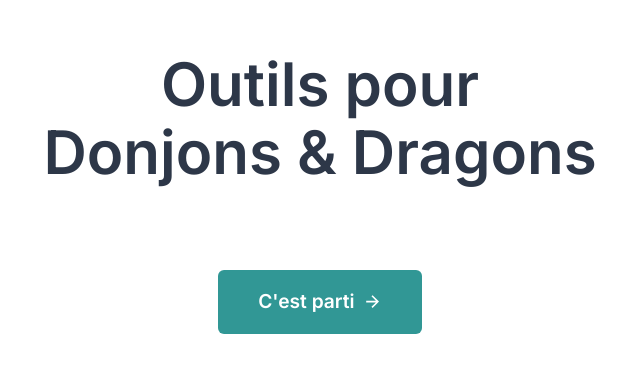
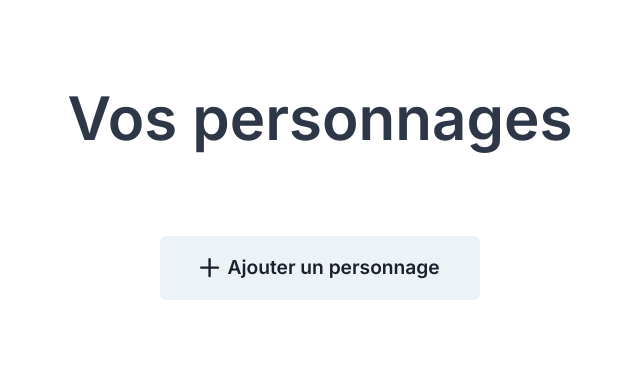
Before and after one commit to hugomartinet/dnd-tools, a React (Create React App) app: page /character in a window 1280 px wide. Shown: the part 206-578 px from the top of the page, without its empty margins (320-960 px from the left). Built offline with nearby package versions, Linux system fonts and the light colour scheme.

Commit message:
:sparkles: add react-router

```diff
--- a/src/App.tsx
+++ b/src/App.tsx
@@ -1,11 +1,12 @@
 import { ChakraProvider } from '@chakra-ui/react'
-import Home from './routes/home'
+import { RouterProvider } from 'react-router-dom'
+import { router } from './routes'
 import theme from './theme'
 
 function App() {
   return (
     <ChakraProvider theme={theme}>
-      <Home />
+      <RouterProvider router={router} />
     </ChakraProvider>
   )
 }
--- /dev/null
+++ b/src/routes/character/index.tsx
@@ -0,0 +1,21 @@
+import { AddIcon } from '@chakra-ui/icons'
+import { Button, Center, Heading, HStack, VStack } from '@chakra-ui/react'
+
+function CharacterList() {
+  return (
+    <Center height="100vh" width="100vw">
+      <VStack>
+        <Heading as="h1" size="3xl" mb={20}>
+          Vos personnages
+        </Heading>
+        <HStack>
+          <Button size="xl" leftIcon={<AddIcon />}>
+            Ajouter un personnage
+          </Button>
+        </HStack>
+      </VStack>
+    </Center>
+  )
+}
+
+export default CharacterList
--- /dev/null
+++ b/src/routes/helpers.tsx
@@ -0,0 +1,20 @@
+import { Center, Spinner } from '@chakra-ui/react'
+import React from 'react'
+
+function Loader() {
+  return (
+    <Center height="100vh" width="100vw">
+      <Spinner thickness="4px" color="blue.500" size="xl" />
+    </Center>
+  )
+}
+
+interface LazyPageProps {
+  component: JSX.Element
+}
+
+export function LazyPage(props: LazyPageProps) {
+  return (
+    <React.Suspense fallback={<Loader />}>{props.component}</React.Suspense>
+  )
+}
--- a/src/routes/home.tsx
+++ b/src/routes/home.tsx
@@ -1,5 +1,6 @@
 import { ArrowForwardIcon } from '@chakra-ui/icons'
 import { Button, Center, Heading, HStack, VStack } from '@chakra-ui/react'
+import { Link } from 'react-router-dom'
 
 function Home() {
   return (
@@ -12,9 +13,15 @@ function Home() {
           </VStack>
         </Heading>
         <HStack>
-          <Button size="xl" colorScheme="teal" rightIcon={<ArrowForwardIcon />}>
-            C'est parti
-          </Button>
+          <Link to="/character">
+            <Button
+              size="xl"
+              colorScheme="teal"
+              rightIcon={<ArrowForwardIcon />}
+            >
+              C'est parti
+            </Button>
+          </Link>
         </HStack>
       </VStack>
     </Center>
--- /dev/null
+++ b/src/routes/index.tsx
@@ -0,0 +1,11 @@
+import React from 'react'
+import { createBrowserRouter } from 'react-router-dom'
+import { LazyPage } from './helpers'
+import Home from './home'
+
+const CharacterList = React.lazy(() => import('./character'))
+
+export const router = createBrowserRouter([
+  { path: '/', element: <Home /> },
+  { path: '/character', element: <LazyPage component={<CharacterList />} /> },
+])
```
Also changed, not shown: 1 other file (tests, documents, lock files or other folders).
